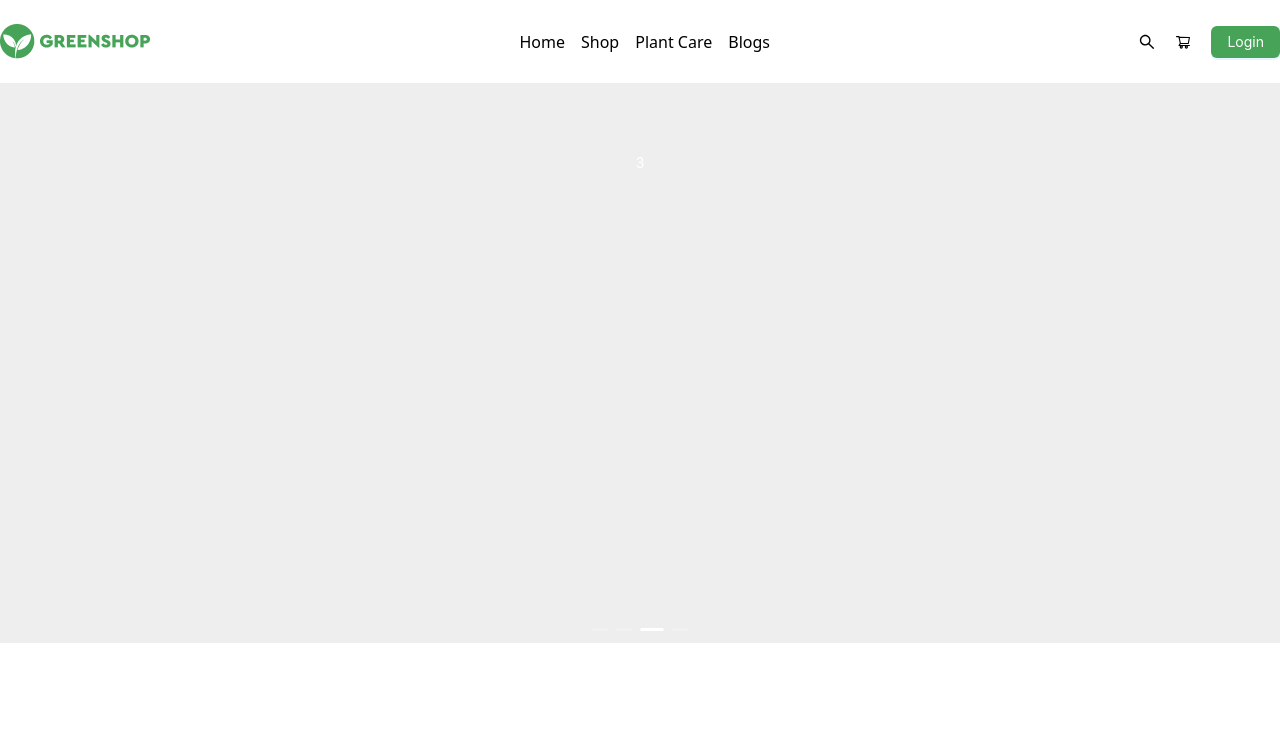
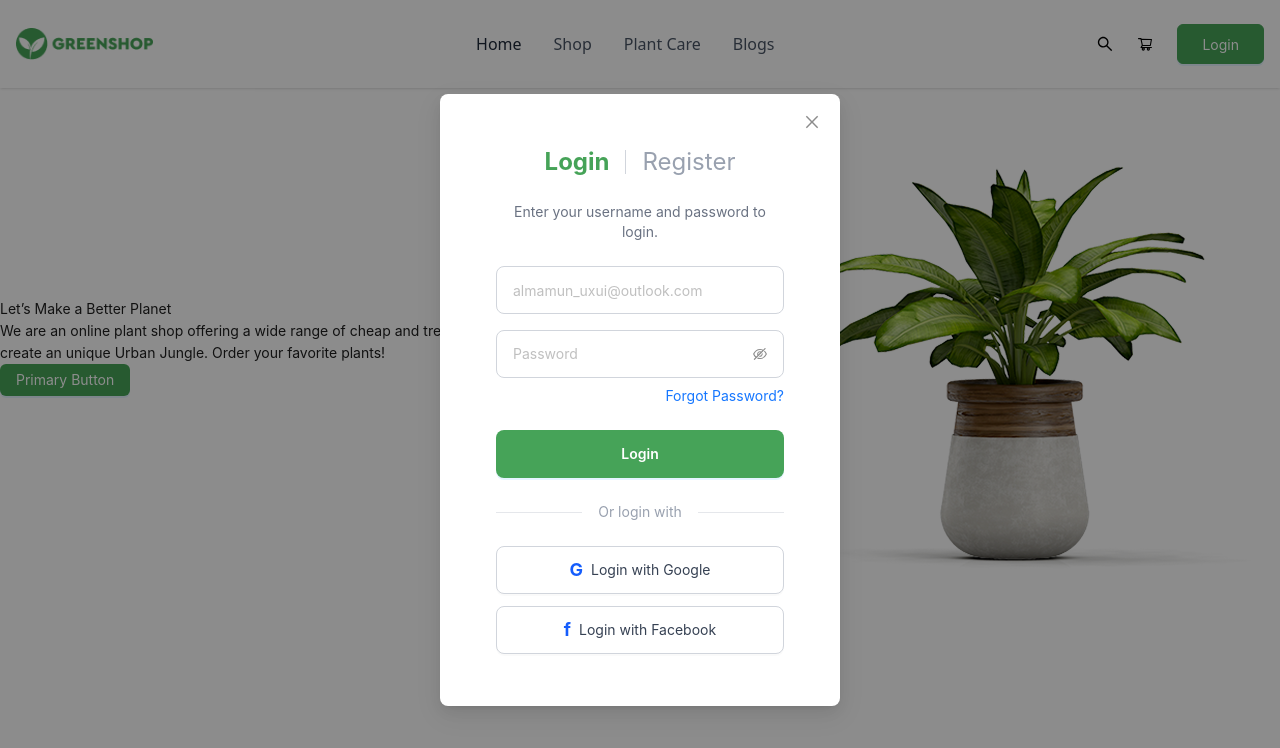
Before and after one commit to mukhammadali010/greenshop, a React (Vite) app: page / in a window 1280 px wide. Both pictures are taken after a click on the button "Login". Shown: the top 748 px of the page. Built offline with nearby package versions, Linux system fonts and the light colour scheme.

Commit message:
ozgarishlar joylandi

```diff
--- a/src/Components/Carousel.jsx
+++ b/src/Components/Carousel.jsx
@@ -22,14 +22,35 @@ Better Planet</h1>
         <img src={img1} alt="" />
 
       </div>
-    <div>
-      <h3 style={contentStyle}>2</h3>
+      <div className='!flex !items-center !justify-between'>
+        <div className=' w-1/2'>
+          <h1>Let’s Make a
+            Better Planet</h1>
+          <p>We are an online plant shop offering a wide range of cheap and trendy plants. Use our plants to create an unique Urban Jungle. Order your favorite plants!</p>
+          <Button className='!bg-[#46A358]' type="primary">Primary Button</Button>
         </div>
-    <div>
-      <h3 style={contentStyle}>3</h3>
+        <img src={img1} alt="" />
+
       </div>
-    <div>
-      <h3 style={contentStyle}>4</h3>
+      <div className='!flex !items-center !justify-between'>
+        <div className=' w-1/2'>
+          <h1>Let’s Make a
+            Better Planet</h1>
+          <p>We are an online plant shop offering a wide range of cheap and trendy plants. Use our plants to create an unique Urban Jungle. Order your favorite plants!</p>
+          <Button className='!bg-[#46A358]' type="primary">Primary Button</Button>
+        </div>
+        <img src={img1} alt="" />
+
+      </div>
+      <div className='!flex !items-center !justify-between'>
+        <div className=' w-1/2'>
+          <h1>Let’s Make a
+            Better Planet</h1>
+          <p>We are an online plant shop offering a wide range of cheap and trendy plants. Use our plants to create an unique Urban Jungle. Order your favorite plants!</p>
+          <Button className='!bg-[#46A358]' type="primary">Primary Button</Button>
+        </div>
+        <img src={img1} alt="" />
+
       </div>
     </Carousel>
   </div>
--- a/src/Components/Header.jsx
+++ b/src/Components/Header.jsx
@@ -1,24 +1,102 @@
-import React from 'react'
+
 import logo from '../assets/logo.png'
-import { SearchOutlined, ShoppingCartOutlined } from '@ant-design/icons'
-import { Button } from 'antd'
+import { EyeInvisibleOutlined, EyeTwoTone, SearchOutlined, ShoppingCartOutlined } from '@ant-design/icons'
+import { Button, Input, Modal, Space } from 'antd'
+import { useState } from 'react';
+
 export const Header = () => {
+  const [isModalOpen, setIsModalOpen] = useState(false);
+  const showModal = () => {
+    setIsModalOpen(true);
+  };
+  const handleOk = () => {
+    setIsModalOpen(false);
+  };
+  const handleCancel = () => {
+    setIsModalOpen(false);
+  };
   return (
-    <header className='py-6'>
-        <div className='container flex items-center justify-between mx-auto'>
-            <img src={logo} alt="" />
-            <nav className='flex gap-4'>
-                <a href="#">Home</a>
-                <a href="#">Shop</a>
-                <a href="#">Plant Care</a>
-                <a href="#">Blogs</a>
-            </nav>
-            <div className='flex gap-5'>
-                <SearchOutlined />
-                <ShoppingCartOutlined />
-                <Button className='!bg-[#46A358]' type="primary">Login</Button>
+    <header className='py-6 bg-white shadow-sm'>
+      <div className='container flex items-center justify-between mx-auto px-4'>
+        <img src={logo} alt="Greenshop Logo" className="h-8" />
+        <nav className='flex gap-8'>
+          <a href="#" className="text-gray-800 transition-colors">Home</a>
+          <a href="#" className="text-gray-600 transition-colors">Shop</a>
+          <a href="#" className="text-gray-600 transition-colors">Plant Care</a>
+          <a href="#" className="text-gray-600 transition-colors">Blogs</a>
+        </nav>
+        <div className='flex items-center gap-6'>
+          <SearchOutlined/>
+            <ShoppingCartOutlined/>
+
+          <Button
+            className='!bg-[#46A358] !border-[#46A358] !text-white !px-6 !h-10 !rounded-md hover:!bg-[#3d8a4a] transition-colors'
+            type="primary"
+            onClick={showModal}
+          >
+            Login
+          </Button>
+
+          <Modal
+            footer={null}
+            title={null}
+            open={isModalOpen}
+            onCancel={handleCancel}
+            className="!p-0"
+            bodyStyle={{ padding: 0 }}
+            width={400}
+            centered
+          >
+            <div className="p-8 flex flex-col items-center">
+              <div className="flex items-center gap-4 mb-6">
+                <h2 className="text-2xl font-bold text-[#46A358]">Login</h2>
+                <div className="w-px h-6 bg-gray-300"></div>
+                <h2 className="text-2xl font-normal text-gray-400">Register</h2>
+              </div>
+
+              <p className="text-gray-500 text-sm mb-6 text-center">Enter your username and password to login.</p>
+
+              <div className="w-full flex flex-col gap-4 mb-2">
+                <Input
+                  className="!rounded-lg !h-12 !px-4 !border-gray-300 !text-gray-700 focus:!border-[#46A358] focus:!shadow-sm"
+                  placeholder="almamun_uxui@outlook.com"
+                />
+                <Input.Password
+                  className="!rounded-lg !h-12 !px-4 !border-gray-300 !text-gray-700 focus:!border-[#46A358] focus:!shadow-sm"
+                  placeholder="Password"
+                  iconRender={visible => (visible ? <EyeTwoTone /> : <EyeInvisibleOutlined />)}
+                />
+              </div>
+
+              <a href="#" className="text-[#46A358] text-sm self-end mb-6 hover:underline">Forgot Password?</a>
+
+              <Button
+                className="!bg-[#46A358] !w-full !h-12 !rounded-lg !text-white !font-semibold mb-6 hover:!bg-[#3d8a4a] transition-colors"
+                type="primary"
+              >
+                Login
+              </Button>
+
+              <div className="flex items-center w-full mb-6">
+                <div className="flex-1 h-px bg-gray-200"></div>
+                <span className="mx-4 text-gray-400 text-sm">Or login with</span>
+                <div className="flex-1 h-px bg-gray-200"></div>
+              </div>
+
+              <div className="flex flex-col gap-3 w-full">
+                <Button className="!w-full !h-12 !rounded-lg !flex items-center justify-center gap-3 !border !border-gray-300 !bg-white hover:!bg-gray-50 transition-colors">
+                  <span className="text-blue-600 font-bold text-lg">G</span>
+                  <span className="text-gray-700">Login with Google</span>
+                </Button>
+                <Button className="!w-full !h-12 !rounded-lg !flex items-center justify-center gap-3 !border !border-gray-300 !bg-white hover:!bg-gray-50 transition-colors">
+                  <span className="text-blue-600 font-bold text-lg">f</span>
+                  <span className="text-gray-700">Login with Facebook</span>
+                </Button>
+              </div>
             </div>
+          </Modal>
         </div>
+      </div>
     </header>
   )
 }
```
Lines whose indentation alone changed are shown as unchanged.
